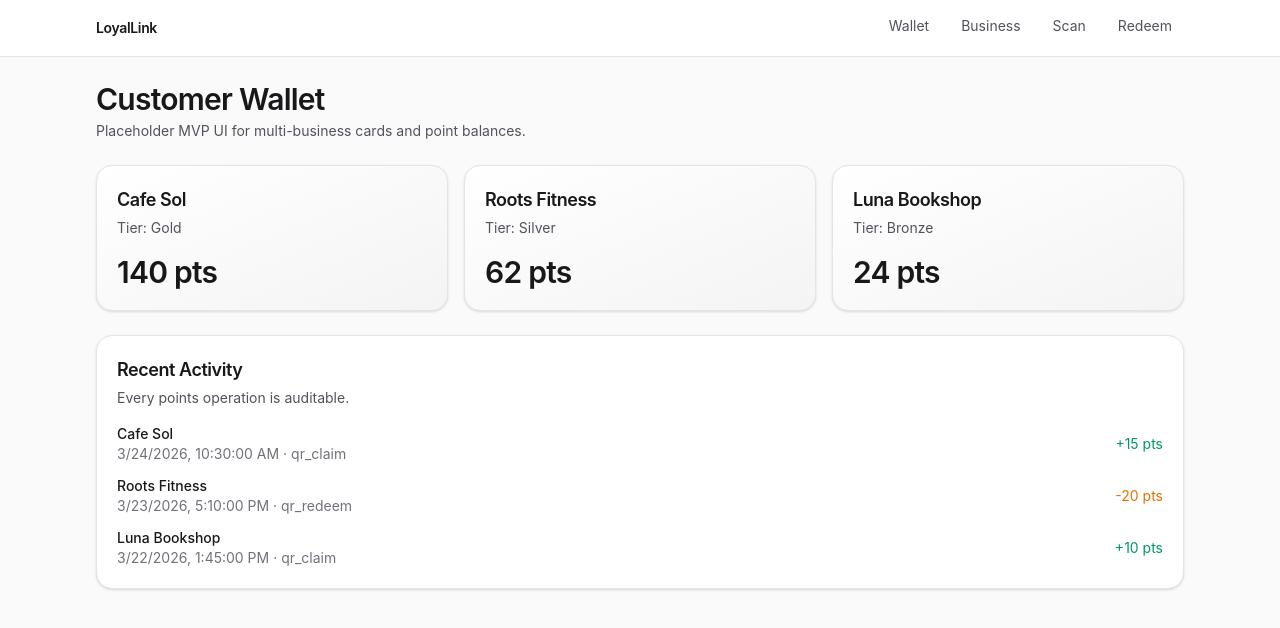
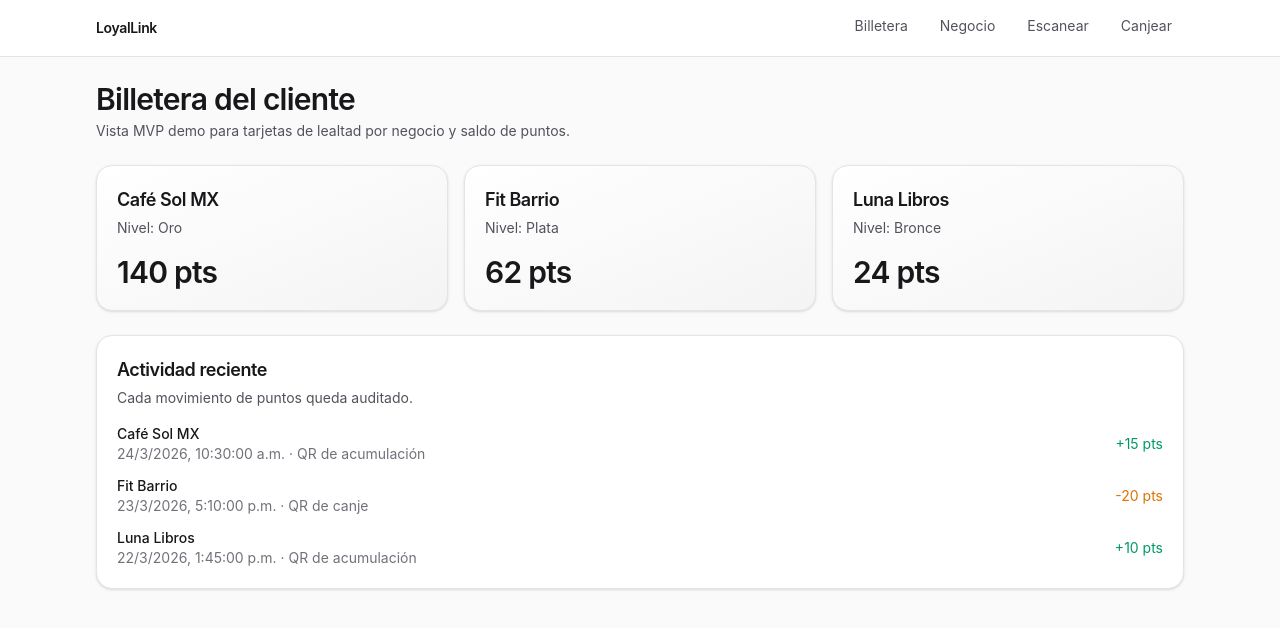
Before and after one commit to MoyRb/loyallink, a Next.js app: page /wallet in a window 1280 px wide. Shown: the top 628 px of the page. Built offline with nearby package versions, Linux system fonts and the light colour scheme.

Commit message:
feat: localize visible UI to es-MX

```diff
--- a/src/app/(dashboard)/business/page.tsx
+++ b/src/app/(dashboard)/business/page.tsx
@@ -4,31 +4,31 @@ export default function BusinessPage() {
   return (
     <main className="mx-auto w-full max-w-4xl px-4 py-6 sm:px-6 lg:px-8">
       <header className="mb-6">
-        <h1 className="text-2xl font-semibold tracking-tight sm:text-3xl">Business Profile Setup</h1>
+        <h1 className="text-2xl font-semibold tracking-tight sm:text-3xl">Configuración del negocio</h1>
         <p className="mt-1 text-sm text-zinc-600 dark:text-zinc-300">
-          Supabase form handlers will be connected in the next step.
+          Los handlers del formulario con Supabase se conectarán en el siguiente paso.
         </p>
       </header>
 
-      <Card title="Create or update business" description="Profile + logo upload scaffold">
+      <Card title="Crear o actualizar negocio" description="Base del perfil y carga de logo">
         <form className="grid gap-4 sm:grid-cols-2">
           <label className="grid gap-1 text-sm">
-            Business name
-            <input className="rounded-xl border border-black/10 bg-white px-3 py-2 dark:border-white/20 dark:bg-zinc-950" placeholder="Cafe Sol" />
+            Nombre del negocio
+            <input className="rounded-xl border border-black/10 bg-white px-3 py-2 dark:border-white/20 dark:bg-zinc-950" placeholder="Café Sol MX" />
           </label>
           <label className="grid gap-1 text-sm">
-            Slug
+            Identificador (slug)
             <input className="rounded-xl border border-black/10 bg-white px-3 py-2 dark:border-white/20 dark:bg-zinc-950" placeholder="cafe-sol" />
           </label>
           <label className="grid gap-1 text-sm sm:col-span-2">
-            Logo
+            Logotipo
             <input type="file" className="rounded-xl border border-dashed border-black/20 p-3 text-sm dark:border-white/20" />
           </label>
           <button
             type="button"
             className="rounded-xl bg-zinc-900 px-4 py-2 text-sm font-medium text-white hover:bg-zinc-700 dark:bg-zinc-100 dark:text-zinc-900"
           >
-            Save profile (placeholder)
+            Guardar perfil (demo)
           </button>
         </form>
       </Card>
--- a/src/app/(dashboard)/wallet/page.tsx
+++ b/src/app/(dashboard)/wallet/page.tsx
@@ -1,13 +1,23 @@
 import { Card } from "@/components/ui/card";
 import { mockCards, mockTransactions } from "@/features/loyalty/mock-data";
+
+const transactionSourceLabels: Record<string, string> = {
+  qr_claim: "QR de acumulación",
+  qr_redeem: "QR de canje",
+};
+const tierLabels: Record<string, string> = {
+  Gold: "Oro",
+  Silver: "Plata",
+  Bronze: "Bronce",
+};
 
 export default function WalletPage() {
   return (
     <main className="mx-auto w-full max-w-6xl px-4 py-6 sm:px-6 lg:px-8">
       <header className="mb-6">
-        <h1 className="text-2xl font-semibold tracking-tight sm:text-3xl">Customer Wallet</h1>
+        <h1 className="text-2xl font-semibold tracking-tight sm:text-3xl">Billetera del cliente</h1>
         <p className="mt-1 text-sm text-zinc-600 dark:text-zinc-300">
-          Placeholder MVP UI for multi-business cards and point balances.
+          Vista MVP demo para tarjetas de lealtad por negocio y saldo de puntos.
         </p>
       </header>
 
@@ -16,7 +26,7 @@ export default function WalletPage() {
           <Card
             key={card.businessId}
             title={card.businessName}
-            description={`Tier: ${card.tier}`}
+            description={`Nivel: ${tierLabels[card.tier] ?? card.tier}`}
             className="bg-gradient-to-br from-white to-zinc-100 dark:from-zinc-900 dark:to-zinc-950"
           >
             <p className="text-3xl font-semibold tracking-tight">{card.pointsBalance} pts</p>
@@ -25,14 +35,15 @@ export default function WalletPage() {
       </section>
 
       <section className="mt-6">
-        <Card title="Recent Activity" description="Every points operation is auditable.">
+        <Card title="Actividad reciente" description="Cada movimiento de puntos queda auditado.">
           <ul className="space-y-3">
             {mockTransactions.map((tx) => (
               <li key={tx.id} className="flex items-center justify-between text-sm">
                 <div>
                   <p className="font-medium">{tx.businessName}</p>
                   <p className="text-zinc-500 dark:text-zinc-400">
-                    {new Date(tx.createdAt).toLocaleString()} · {tx.source}
+                    {new Date(tx.createdAt).toLocaleString("es-MX")} ·{" "}
+                    {transactionSourceLabels[tx.source] ?? tx.source}
                   </p>
                 </div>
                 <p className={tx.type === "earn" ? "text-emerald-600" : "text-amber-600"}>
--- a/src/app/layout.tsx
+++ b/src/app/layout.tsx
@@ -8,7 +8,7 @@ export const metadata: Metadata = {
     template: "%s · LoyalLink",
   },
   description:
-    "Multi-business loyalty MVP foundation with Next.js, TypeScript, Tailwind, and Supabase-ready architecture.",
+    "Plataforma de fidelización multi-negocio con puntos y QR para clientes y comercios.",
   applicationName: "LoyalLink",
   manifest: "/manifest.webmanifest",
 };
@@ -23,7 +23,7 @@ export default function RootLayout({
   children: React.ReactNode;
 }>) {
   return (
-    <html lang="en" className="h-full scroll-smooth antialiased">
+    <html lang="es-MX" className="h-full scroll-smooth antialiased">
       <body className="min-h-full bg-zinc-50 font-sans text-zinc-900 dark:bg-zinc-950 dark:text-zinc-100">
         {children}
       </body>
--- a/src/app/page.tsx
+++ b/src/app/page.tsx
@@ -5,23 +5,23 @@ import { siteConfig } from "@/lib/config/site";
 
 const quickLinks = [
   {
-    title: "Customer Wallet",
-    description: "View loyalty cards, balances, and history.",
+    title: "Billetera del cliente",
+    description: "Consulta tarjetas de fidelización, saldos e historial.",
     href: "/wallet",
   },
   {
-    title: "Business Profile",
-    description: "Create your business and upload a logo.",
+    title: "Perfil del negocio",
+    description: "Da de alta tu comercio y sube tu logo.",
     href: "/business",
   },
   {
-    title: "Earn via QR",
-    description: "Customer scan and claim flow UI.",
+    title: "Acumular con QR",
+    description: "Flujo para escanear y sumar puntos.",
     href: "/scan",
   },
   {
-    title: "Redeem via QR",
-    description: "Generate and verify redemption QR.",
+    title: "Canjear con QR",
+    description: "Genera y valida QR para redención.",
     href: "/redeem",
   },
 ];
@@ -30,21 +30,21 @@ export default function HomePage() {
   return (
     <main className="mx-auto flex min-h-dvh w-full max-w-6xl flex-col px-4 py-8 sm:px-6 lg:px-8">
       <section className="rounded-3xl bg-zinc-900 px-6 py-8 text-white shadow-lg sm:px-10 sm:py-12">
-        <p className="text-xs uppercase tracking-[0.2em] text-zinc-300">MVP foundation</p>
+        <p className="text-xs uppercase tracking-[0.2em] text-zinc-300">Base MVP</p>
         <h1 className="mt-3 text-3xl font-semibold tracking-tight sm:text-4xl">{siteConfig.name}</h1>
         <p className="mt-3 max-w-2xl text-sm text-zinc-200 sm:text-base">
-          A mobile-first loyalty platform for customers and businesses. This starter ships with
-          clean architecture, placeholder flows, and Supabase-ready boundaries.
+          Una plataforma de fidelización mobile-first con puntos y QR para clientes y negocios.
+          Esta base incluye arquitectura limpia, flujos demo y límites listos para Supabase.
         </p>
         <div className="mt-6 flex flex-wrap gap-3">
           <Link href="/wallet" className="rounded-xl bg-white px-4 py-2 text-sm font-medium text-zinc-900">
-            Open wallet demo
+            Abrir demo de billetera
           </Link>
           <Link
             href="/business"
             className="rounded-xl border border-white/30 px-4 py-2 text-sm font-medium text-white"
           >
-            Open business demo
+            Abrir demo de negocio
           </Link>
         </div>
       </section>
@@ -53,7 +53,7 @@ export default function HomePage() {
         {quickLinks.map((item) => (
           <Card key={item.href} title={item.title} description={item.description}>
             <Link href={item.href} className="text-sm font-medium text-zinc-900 underline dark:text-zinc-100">
-              Explore flow
+              Ver flujo
             </Link>
           </Card>
         ))}
--- a/src/features/loyalty/mock-data.ts
+++ b/src/features/loyalty/mock-data.ts
@@ -3,19 +3,19 @@ import type { LoyaltyCard, PointsTransaction } from "@/lib/types/domain";
 export const mockCards: LoyaltyCard[] = [
   {
     businessId: "cafe-sol",
-    businessName: "Cafe Sol",
+    businessName: "Café Sol MX",
     pointsBalance: 140,
     tier: "Gold",
   },
   {
-    businessId: "roots-fitness",
-    businessName: "Roots Fitness",
+    businessId: "fit-barrio",
+    businessName: "Fit Barrio",
     pointsBalance: 62,
     tier: "Silver",
   },
   {
-    businessId: "luna-bookshop",
-    businessName: "Luna Bookshop",
+    businessId: "luna-libros",
+    businessName: "Luna Libros",
     pointsBalance: 24,
     tier: "Bronze",
   },
@@ -25,7 +25,7 @@ export const mockTransactions: PointsTransaction[] = [
   {
     id: "tx_1",
     businessId: "cafe-sol",
-    businessName: "Cafe Sol",
+    businessName: "Café Sol MX",
     type: "earn",
     points: 15,
     createdAt: "2026-03-24T10:30:00.000Z",
@@ -33,8 +33,8 @@ export const mockTransactions: PointsTransaction[] = [
   },
   {
     id: "tx_2",
-    businessId: "roots-fitness",
-    businessName: "Roots Fitness",
+    businessId: "fit-barrio",
+    businessName: "Fit Barrio",
     type: "redeem",
     points: 20,
     createdAt: "2026-03-23T17:10:00.000Z",
@@ -42,8 +42,8 @@ export const mockTransactions: PointsTransaction[] = [
   },
   {
     id: "tx_3",
-    businessId: "luna-bookshop",
-    businessName: "Luna Bookshop",
+    businessId: "luna-libros",
+    businessName: "Luna Libros",
     type: "earn",
     points: 10,
     createdAt: "2026-03-22T13:45:00.000Z",
--- a/src/lib/config/site.ts
+++ b/src/lib/config/site.ts
@@ -1,11 +1,11 @@
 export const siteConfig = {
   name: "LoyalLink",
   description:
-    "A multi-business loyalty platform for customers and business owners.",
+    "Plataforma de fidelización con puntos y QR para clientes y negocios.",
   navItems: [
-    { label: "Wallet", href: "/wallet" },
-    { label: "Business", href: "/business" },
-    { label: "Scan", href: "/scan" },
-    { label: "Redeem", href: "/redeem" },
+    { label: "Billetera", href: "/wallet" },
+    { label: "Negocio", href: "/business" },
+    { label: "Escanear", href: "/scan" },
+    { label: "Canjear", href: "/redeem" },
   ],
 } as const;
```
Also changed, not shown: src/app/(dashboard)/redeem/page.tsx (+6 -6 lines), src/app/(dashboard)/scan/page.tsx (+6 -6 lines), public/manifest.webmanifest.
